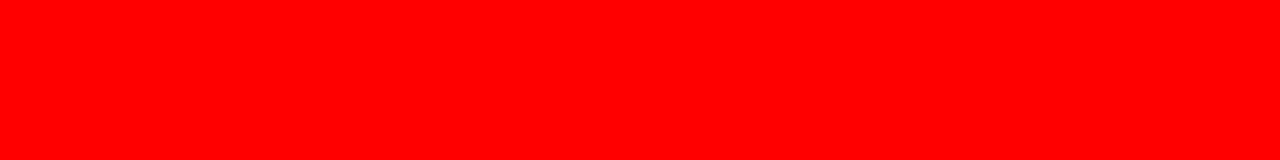
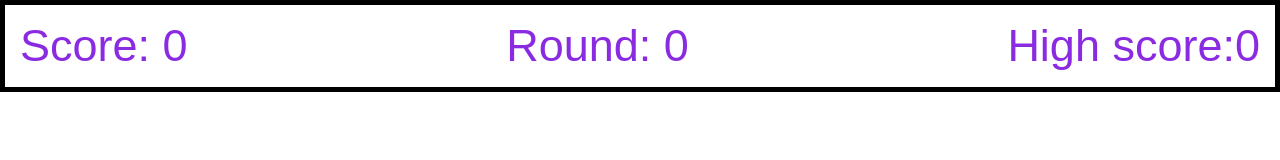
Before and after one commit to AliStoltz/Simon, a plain HTML site: page index.html in a window 1280 px wide. Drawn offline with Linux system fonts and the light colour scheme.

Commit message:
created score board in header

```diff
--- a/css/style.css
+++ b/css/style.css
@@ -1,3 +1,35 @@
-body {
-    background: red;
+* {
+    font-family: sans-serif;
+    padding: 0;
+    margin: 0;
+    box-sizing: border-box;
 }
+
+header {
+    /* background: maroon; */
+    position: fixed;
+    top: 0;
+    left: 0;
+    right: 0;
+    padding: 25px;
+    text-align: center;
+    color: blueviolet;
+}
+
+.score-board {
+    border: 5px solid black;
+    padding: 15px;
+    font-size: 45px;
+}
+
+.score {
+   float: left;
+}
+
+.round {
+
+}
+
+.high-score {
+   float: right;
+}
--- a/index.html
+++ b/index.html
@@ -8,7 +8,13 @@
     <title>Simon Says</title>
 </head>
 <body>
-
+    <section>
+        <header class="score-board clearfix">
+            <span class="score">Score: 0</span>
+            <span class="round">Round: 0</span>
+            <span class="high-score">High score:0</span>
+        </header>
+    </section>
     <script src="./js/app.js"></script>
 </body>
 </html>
--- a/js/app.js
+++ b/js/app.js
@@ -1 +1 @@
-console.log('its working yo!');
+// console.log('its working yo!');
```
